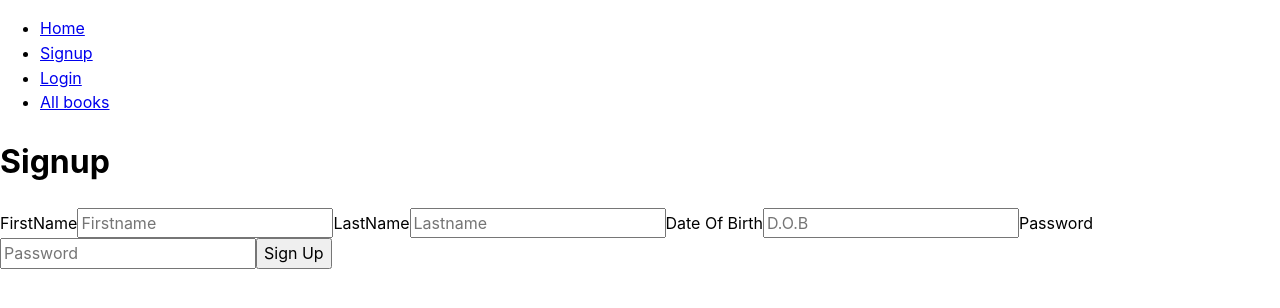
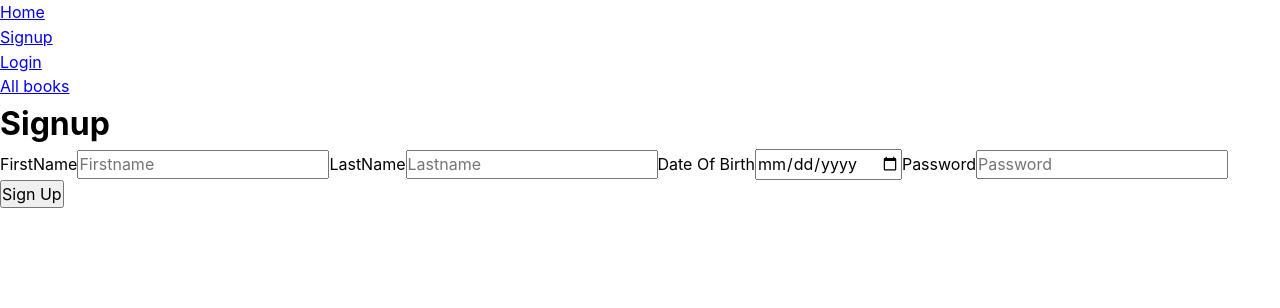
Before and after one commit to Rickangelodan31/NailzFrontend, a React (Vite) app: page /signup in a window 1280 px wide. Shown: the top 308 px of the page. Built offline with nearby package versions, Linux system fonts and the light colour scheme.

Commit message:
i have successfully got the signup to work

```diff
--- /dev/null
+++ b/src/pages/Login.css
@@ -0,0 +1,16 @@
+* {
+  margin: 0;
+  padding: 0;
+}
+
+.navb {
+  display: flex;
+  flex-direction: column;
+  justify-content: left;
+}
+
+.div {
+  display: flex;
+  flex-direction: column;
+  justify-content: space-between;
+}
--- a/src/pages/LoginPage.jsx
+++ b/src/pages/LoginPage.jsx
@@ -1,6 +1,7 @@
 import { useContext, useState } from "react";
 import { SessionContext } from "../contexts/SessionContext";
 import { useNavigate } from "react-router-dom";
+import "../pages/Login.css";
 
 const LoginPage = () => {
   const navigate = useNavigate();
@@ -37,13 +38,14 @@
   };
 
   return (
-    <>
+    <div>
       <h1>Login</h1>
-      <form onSubmit={handleSubmit}>
+      <form className="form" onSubmit={handleSubmit}>
         <label>
           Username
           <input
-            value={username} placeholder="Username"
+            value={username}
+            placeholder="Username"
             onChange={(event) => setUsername(event.target.value)}
             required
           />
@@ -51,7 +53,8 @@
         <label>
           Password
           <input
-            value={password} placeholder="Password"
+            value={password}
+            placeholder="Password"
             onChange={(event) => setPassword(event.target.value)}
             required
             type="password"
@@ -59,7 +62,7 @@
         </label>
         <button type="submit">Log In</button>
       </form>
-    </>
+    </div>
   );
 };
 
--- a/src/pages/SignupPage.jsx
+++ b/src/pages/SignupPage.jsx
@@ -5,13 +5,13 @@
   const navigate = useNavigate();
 
   const [firstName, setFirstName] = useState("");
-  const [LastName, setLastname] = useState("");
-  const [dateOfBirth, setdateOfBirth] = useState();
+  const [lastName, setLastname] = useState("");
+  const [dateOfBirth, setDateOfBirth] = useState(Date.now());
   const [password, setPassword] = useState("");
 
   const handleSubmit = async (event) => {
     event.preventDefault();
-    console.log(firstName, LastName, dateOfBirth, password);
+    console.log(firstName, lastName, dateOfBirth, password);
 
     try {
       const response = await fetch(
@@ -21,7 +21,7 @@
           headers: {
             "Content-Type": "application/json",
           },
-          body: JSON.stringify({ firstName, LastName, dateOfBirth, password }),
+          body: JSON.stringify({ firstName, lastName, dateOfBirth, password }),
         }
       );
       if (response.status === 201) {
@@ -50,7 +50,7 @@
         <label>
           LastName
           <input
-            value={LastName}
+            value={lastName}
             placeholder="Lastname"
             onChange={(event) => setLastname(event.target.value)}
             required
@@ -61,8 +61,9 @@
           <input
             value={dateOfBirth}
             placeholder="D.O.B"
-            onChange={(event) => setdateOfBirth(event.target.value)}
+            onChange={(event) => setDateOfBirth(event.target.value)}
             required
+            type="date"
           />
         </label>
         <label>
```
